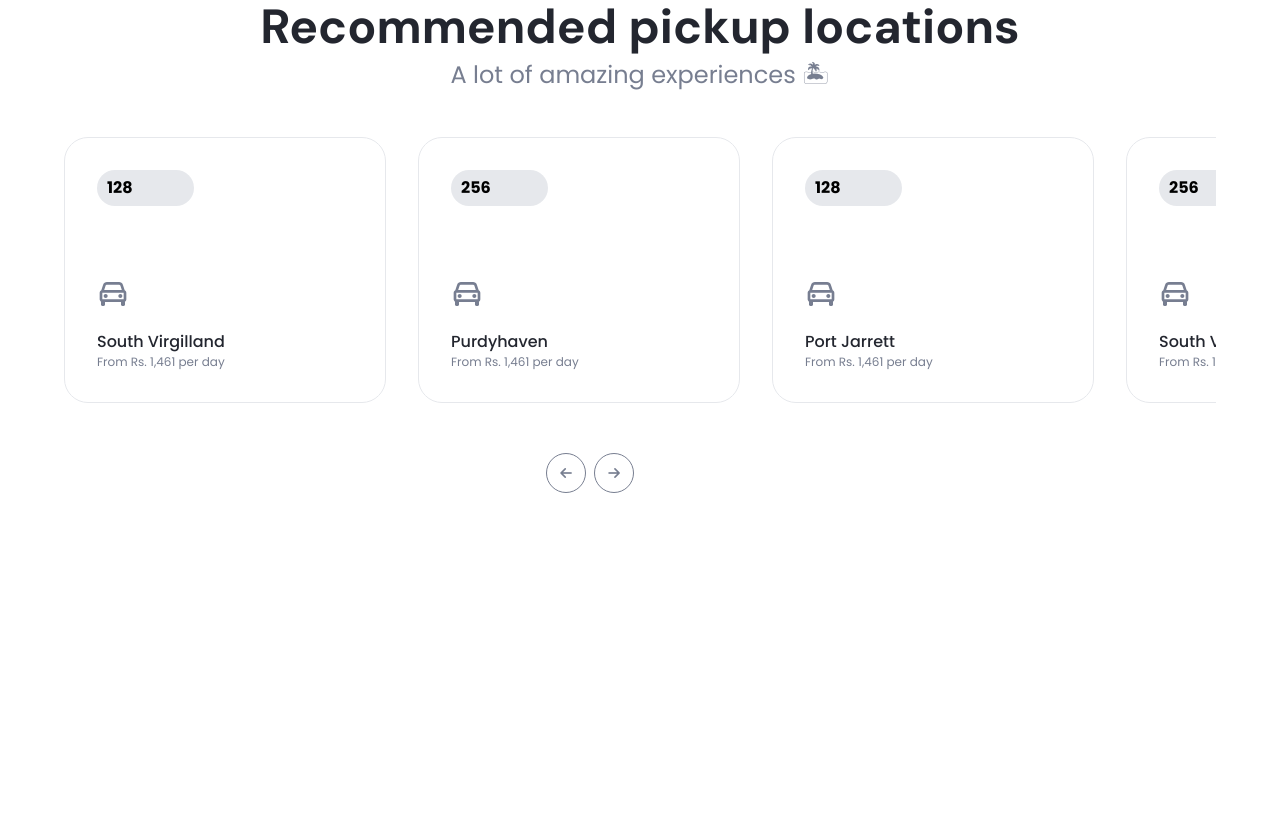
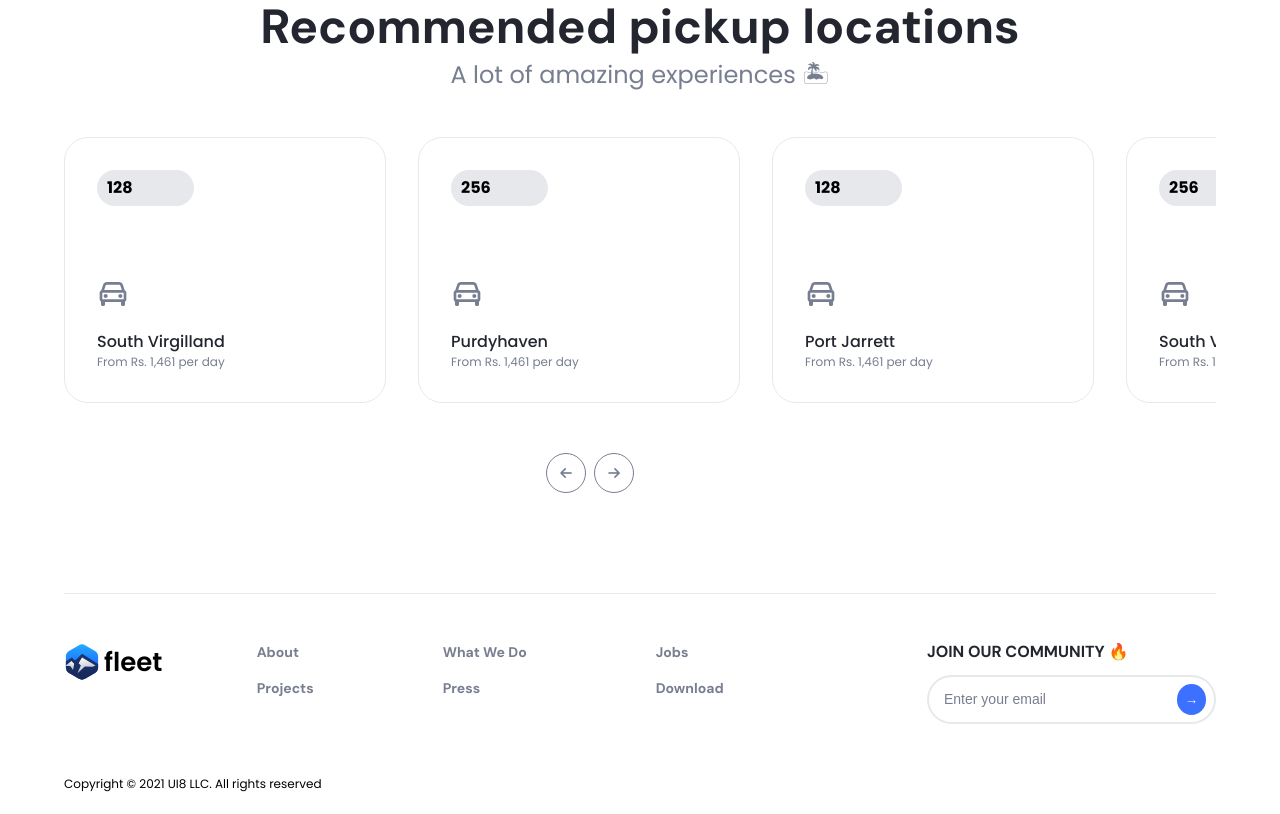
Before and after one commit to javasharipov/Exam2, a plain HTML site: page index.html in a window 1280 px wide. Shown: the part 5091-5905 px from the top of the page. Before the commit the page ends 5584 px from the top, so only its background shows below. Drawn offline with Linux system fonts and the light colour scheme.

Commit message:
added some style

```diff
--- a/css/media.css
+++ b/css/media.css
@@ -63,6 +63,20 @@
         display: none;
     }
 }
+@media (max-width: 1000px) {
+    .footer__top {
+      flex-direction: column;
+      align-items: flex-start;
+      gap: 50px;
+    }
+
+    footer ul {
+      width: 100%;
+      height: 90px;
+      justify-content: flex-start;
+      align-items: flex-start;
+    }
+  }
 @media  (max-width:950px){
     .rent__car__wrapper{
         display: flex;
--- a/css/style.css
+++ b/css/style.css
@@ -664,4 +664,84 @@
     display: flex;
     align-items: center;
     justify-content: center;
+    margin-bottom: 100px;
+
 }
+/* Footer  */
+
+.footer__top {
+    display: flex;
+    flex-direction: row;
+    align-items: flex-start;
+    justify-content: space-between;
+    border-top: 1px solid #e6e8ec;
+    padding-top: 50px;
+  }
+
+  footer ul {
+    color: var(--color-secondarytext);
+    width: 50%;
+    height: 60px;
+    display: flex;
+    flex-direction: column;
+    align-items: flex-start;
+    flex-wrap: wrap;
+    gap: 20px;
+    font-weight: 700;
+    font-size: 14px;
+    line-height: 16px;
+  }
+
+  footer h6 {
+    font-weight: 700 ;
+    color: var(--color-maintext);
+    text-transform: uppercase;
+  }
+
+  .footer__input__wrapper {
+    display: flex;
+    flex-direction: column;
+    align-items: flex-start;
+    gap: 15px;
+  }
+
+  footer input {
+    width: 255px;
+    padding: 15px;
+    border-radius: 90px;
+    border: 2px solid #e6e8ec;
+    outline: none;
+  }
+
+  footer input::placeholder {
+    color: var(--color-secondarytext);
+    font-family: "Poppins" sans-serif;
+    font-size: 14px;
+    line-height: 24px;
+  }
+
+  .footer__input {
+    position: relative;
+  }
+
+  .footer__input__sendbtn {
+    position: absolute;
+    right: 10px;
+    top: 9px;
+    padding: 8px;
+    border-radius: 50%;
+    border: none;
+    color: white;
+    font-weight: 700;
+    background-color: var(--bg-pr-button);
+  }
+  .footer__bottom {
+    margin-top: 50px;
+    margin-bottom: 20px;
+  }
+
+  footer span {
+    font-size: 12px;
+    line-height: 20px;
+    font-family: "Poppins";
+  }
--- a/index.html
+++ b/index.html
@@ -394,6 +394,32 @@
           </div>
 
       </section>
+      <footer class="container">
+        <div class="footer__top">
+          <div class="header__logo">
+            <img src="./assets/headerlogo.svg" alt="" />
+            <strong>fleet</strong>
+          </div>
+          <ul>
+            <li>About</li>
+            <li>Projects</li>
+            <li>What We Do</li>
+            <li>Press</li>
+            <li>Jobs</li>
+            <li>Download</li>
+          </ul>
+          <div class="footer__input__wrapper">
+            <h6>Join our community 🔥</h6>
+            <div class="footer__input">
+              <input type="text" placeholder="Enter your email" />
+              <button class="footer__input__sendbtn">&RightArrow;</button>
+            </div>
+          </div>
+        </div>
+        <div class="footer__bottom">
+          <span>Copyright © 2021 UI8 LLC. All rights reserved</span>
+        </div>
+      </footer>
     </main>
   </body>
 </html>
```
